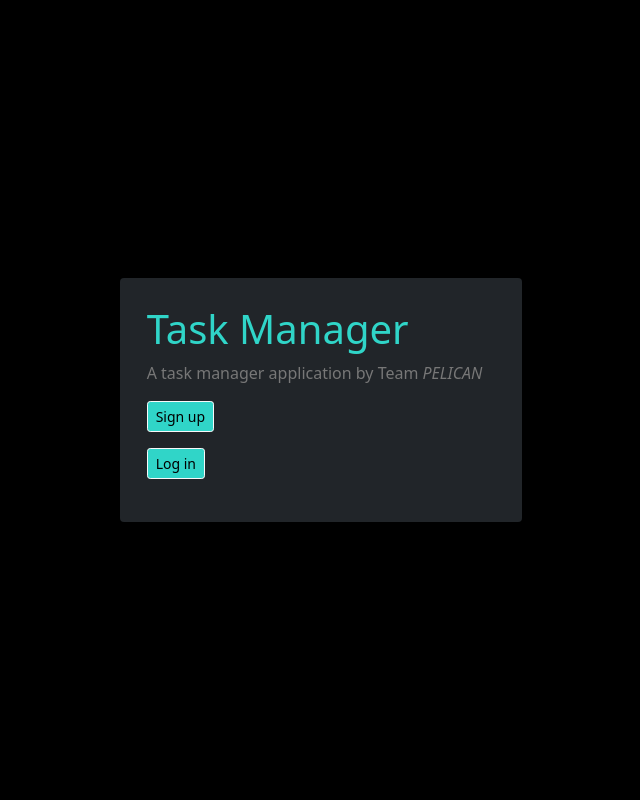
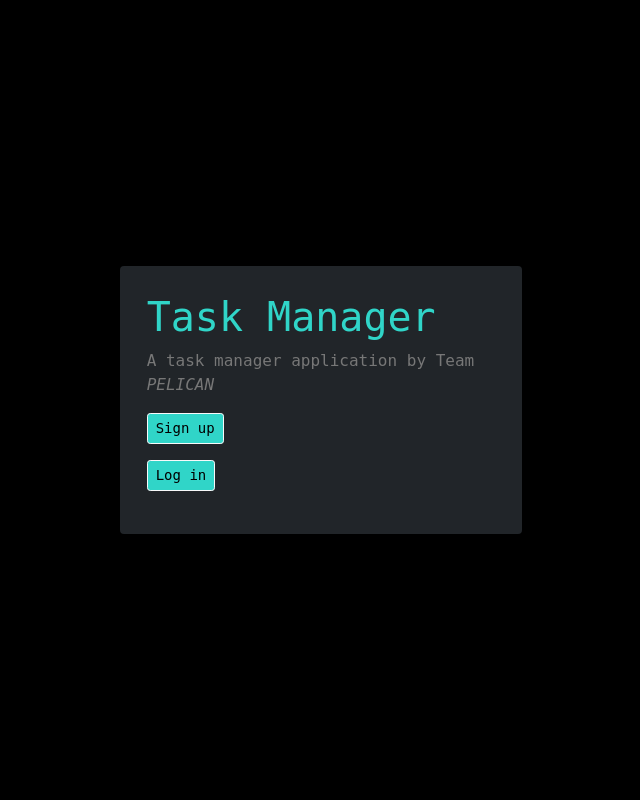
Before and after one commit to yharoon/Pelican-SEG-Small-Group, a Django app: template Pelican/tasks/templates/home.html in a window 1280 px wide. Shown: the whole page, without its empty margins (319-959 px from the left). Run offline with Django 4.2, Linux system fonts and the light colour scheme; the template is opened without the code that fills it, so the values that code supplies are empty; some libraries are stand-ins or nearby versions.

Commit message:
Change font

```diff
--- a/Pelican/tasks/templates/home.html
+++ b/Pelican/tasks/templates/home.html
@@ -1,9 +1,10 @@
 {% extends 'base.html' %}
+
 {% block body %}
   <div class="container-fluid bg-black vh-100">
     <div class="row justify-content-center align-items-center h-100">
       <div class="col-md-6 col-lg-4">
-        <div class="card h-99 rounded-5 bg-dark text-light" style="border: none; padding: 27px;">
+        <div class="card h-99 rounded-5 bg-dark text-light" style="border: none; padding: 27px; font-family: 'Roboto Mono', monospace;">
           <h1 class="cover-heading" style="color: #30D5C8; font-size: 2.5rem;">Task Manager</h1>
           <p class="cover-text low-key" style="font-size: 1rem;">A task manager application by Team <i class="low-key">PELICAN</i></p>
           <p>
```
